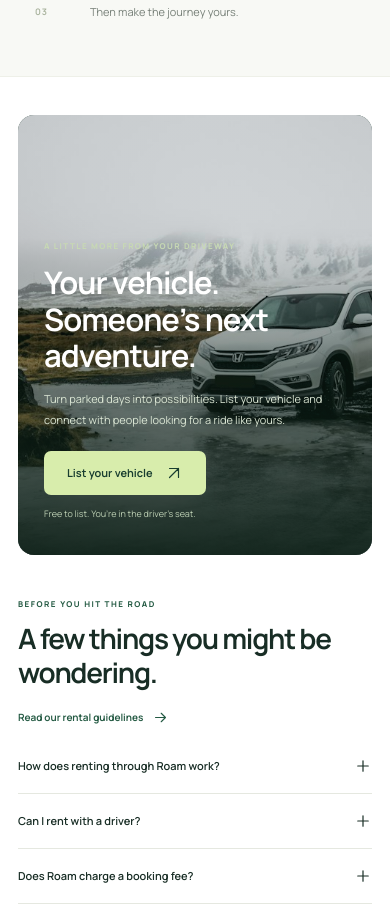
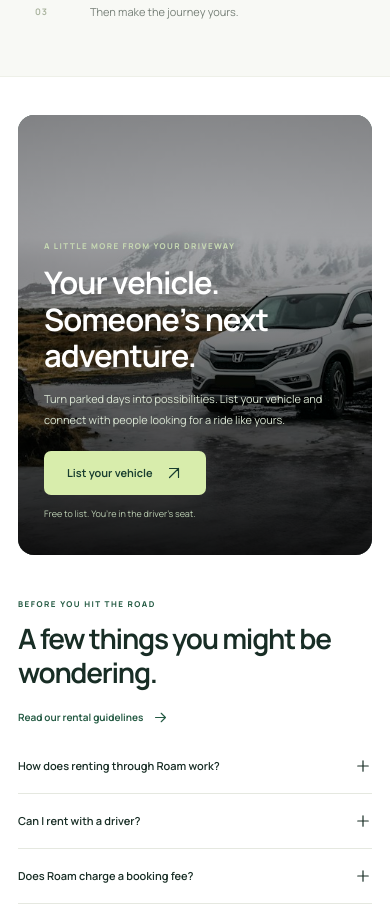
Before and after one commit to mfmshazan/rental-vehicle, a Next.js app: page / in a window 390 px wide. Shown: the part 1893-2805 px from the top of the page. Built offline with nearby package versions, Linux system fonts and the light colour scheme; no server answers; the database is empty.

Commit message:
style: darken owner banner with a black overlay
Replace the green overlay tint with black gradients (darker left/top on
desktop, darker bottom on mobile) so the photo is shaded and the eyebrow
and heading are clearly legible over the bright sky.

```diff
--- a/src/app/globals.css
+++ b/src/app/globals.css
@@ -1001,11 +1001,16 @@
   background:
     linear-gradient(
       90deg,
-      rgba(17, 39, 28, 0.95) 0%,
-      rgba(17, 39, 28, 0.62) 58%,
-      rgba(17, 39, 28, 0.28) 100%
+      rgba(0, 0, 0, 0.8) 0%,
+      rgba(0, 0, 0, 0.5) 55%,
+      rgba(0, 0, 0, 0.32) 100%
     ),
-    linear-gradient(0deg, rgba(13, 32, 23, 0.5), rgba(13, 32, 23, 0.12));
+    linear-gradient(
+      180deg,
+      rgba(0, 0, 0, 0.5) 0%,
+      rgba(0, 0, 0, 0.22) 45%,
+      rgba(0, 0, 0, 0.42) 100%
+    );
 }
 .owner-banner-copy {
   position: relative;
@@ -2894,9 +2899,10 @@
   .owner-banner-overlay {
     background: linear-gradient(
       0deg,
-      rgba(13, 32, 23, 0.94) 0%,
-      rgba(13, 32, 23, 0.55) 38%,
-      rgba(13, 32, 23, 0.12) 72%
+      rgba(0, 0, 0, 0.9) 0%,
+      rgba(0, 0, 0, 0.55) 40%,
+      rgba(0, 0, 0, 0.3) 72%,
+      rgba(0, 0, 0, 0.42) 100%
     );
   }
   .owner-banner-copy {
```
